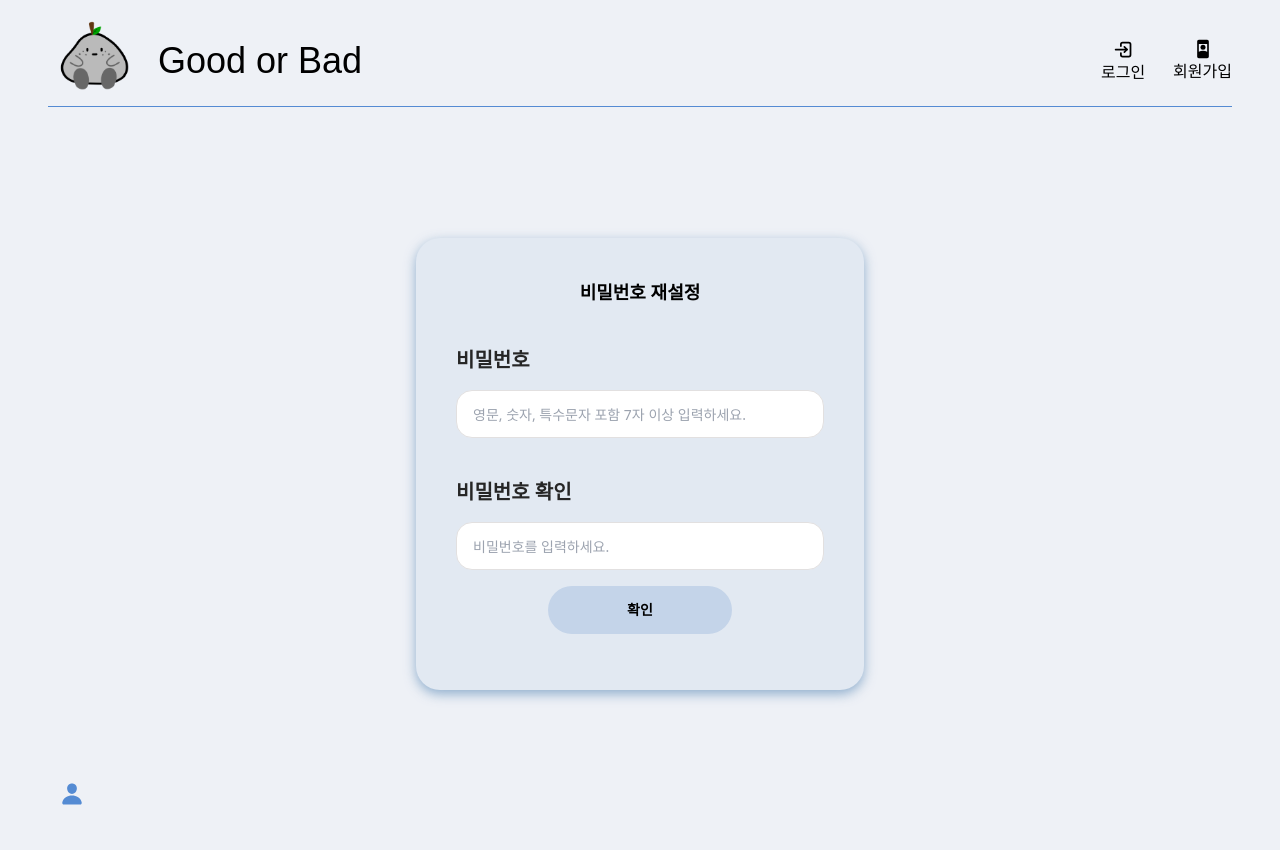
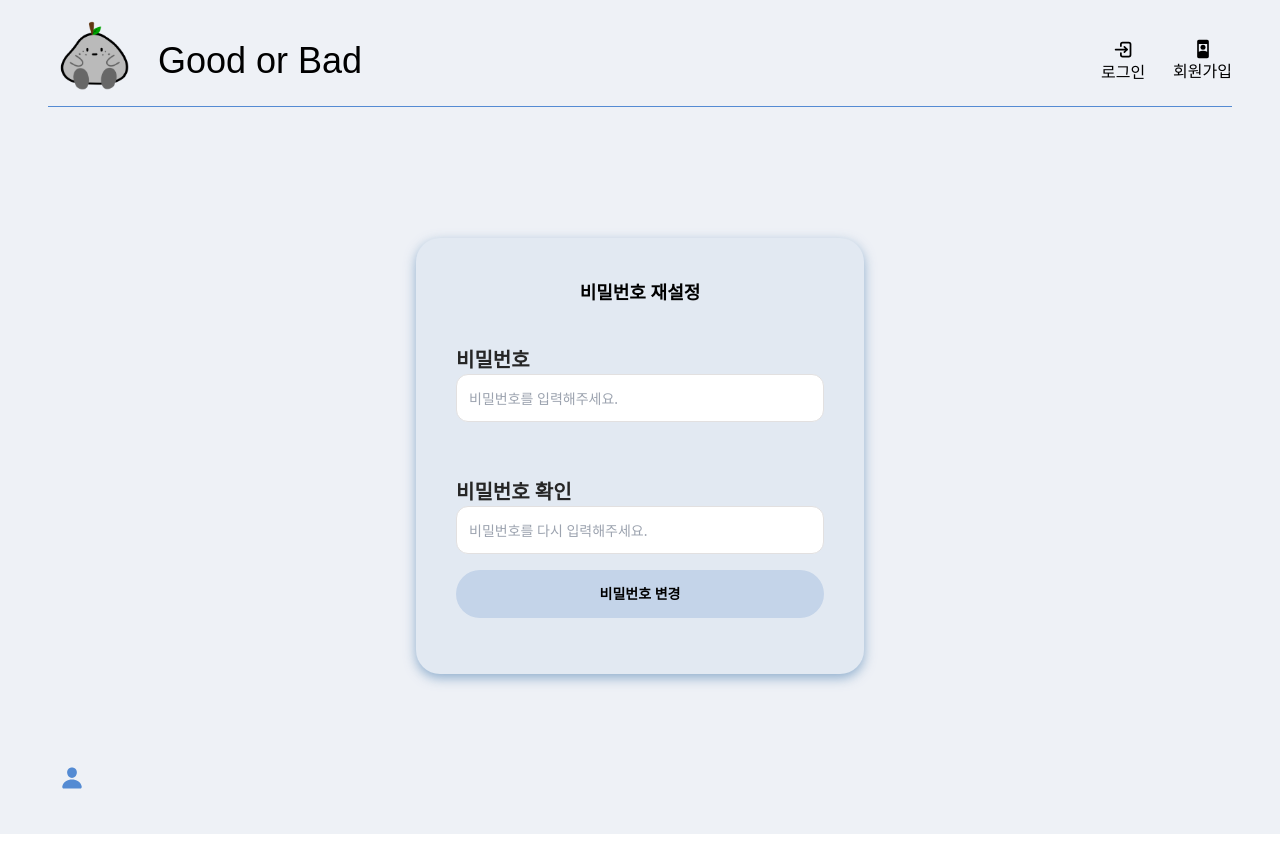
Before and after one commit to SKU-LikeLion12/hackathon_team5_front, a React (Create React App) app: page /passwordFind in a window 1280 px wide. Built offline with nearby package versions, Linux system fonts and the light colour scheme; a web font is replaced by a local one.

Commit message:
완성성

```diff
--- a/src/pages/PasswordEmail.jsx
+++ b/src/pages/PasswordEmail.jsx
@@ -1,13 +1,11 @@
 import React, { useState } from 'react';
 import axios from 'axios';
-import { useNavigate } from 'react-router-dom';
 
 export default function PasswordEmail() {
     const [email, setEmail] = useState('');
     const [emailValid, setEmailValid] = useState(true);
     const [userId, setUserId] = useState('');
     const [message, setMessage] = useState('');
-    const navigate = useNavigate();
 
     const handleUserId = (e) => {
         setUserId(e.target.value);
@@ -32,12 +30,7 @@ export default function PasswordEmail() {
             });
 
             if (response.status === 200) {
-                const token = response.data;
-                localStorage.setItem('token', token);
-                setMessage('비밀번호 재설정 링크가 이메일로 전송되었습니다.');
-                setTimeout(() => {
-                    navigate(`/passwordFind?token=${token}`);
-                }, 2000); // 2초 후에 이동
+                setMessage(`비밀번호 재설정 이메일이 전송되었습니다.`);
             } else {
                 setMessage('알 수 없는 오류가 발생했습니다. 다시 시도해 주세요.');
             }
--- a/src/pages/PasswordFind.jsx
+++ b/src/pages/PasswordFind.jsx
@@ -1,7 +1,6 @@
 import React, { useState, useEffect } from 'react';
 import axios from 'axios';
 import { useNavigate } from 'react-router-dom';
-import { useLocation } from 'react-router-dom';
 
 export default function PasswordFind() {
     const [message, setMessage] = useState('');
@@ -10,17 +9,8 @@ export default function PasswordFind() {
     const [pwConfirm, setPwConfirm] = useState('');
     const [pwMatch, setPwMatch] = useState(true);
     const navigate = useNavigate();
-    const location = useLocation();
-    const [token, setToken] = useState('');
-
-    useEffect(() => {
-        const queryParams = new URLSearchParams(location.search);
-        const tokenFromUrl = queryParams.get('token');
-        if (tokenFromUrl) {
-            setToken(tokenFromUrl);
-            localStorage.setItem('token', tokenFromUrl); // 토큰을 로컬 저장소에 저장
-        }
-    }, [location]);
+    const token = window.location.href.split('=').pop();
+    // console.log(token);
 
     const handlePw = (e) => {
         setNewPassword(e.target.value);
@@ -45,26 +35,19 @@ export default function PasswordFind() {
             return;
         }
 
-        const token = localStorage.getItem('token'); // 저장된 토큰 가져오기
-
         try {
-            console.log('Submitting data:', { token, newPassword }); // 디버깅 정보를 콘솔에 출력
             const response = await axios.put('https://team5back.sku-sku.com/api/reset-password', {
                 token,
                 newPassword
             });
 
-            console.log('Response:', response.data); // 서버 응답 데이터 출력
-
             if (response.status === 200) {
                 setMessage('비밀번호가 성공적으로 변경되었습니다.');
                 navigate('/login'); // 비밀번호 변경 후 로그인 페이지로 이동
             } else {
-                console.log('Unexpected response:', response); // 예상치 못한 응답 출력
+                setMessage('비밀번호 변경 요청 중 오류가 발생했습니다.');
             }
         } catch (error) {
-            console.error('Error response:', error.response); // 디버깅 정보를 콘솔에 출력
-            console.error('Error response data:', error.response ? error.response.data : error.message); // 응답 데이터 출력
             if (error.response && error.response.status === 401) {
                 setMessage('토큰이 만료되었습니다. 다시 시도해 주세요.');
             } else {
@@ -83,38 +66,33 @@ export default function PasswordFind() {
 
                     <div className='text-xl font-bold text-[#262626] mt-10'>비밀번호</div>
                     <input
+                        type="password"
                         value={newPassword}
                         onChange={handlePw}
                         onKeyDown={handleKeyPress}
-                        type='password'
-                        placeholder='영문, 숫자, 특수문자 포함 7자 이상 입력하세요.'
-                        className='w-full mt-4 rounded-2xl p-4 border-[1px] border-[#e2e0e0] h-12 text-sm'
+                        placeholder="비밀번호를 입력해주세요."
+                        className="w-full rounded-xl mb-4 p-3 border-[1px] border-[#e2e0e0] h-12 text-sm"
                     />
-                    {!pwValid && newPassword.length > 0 && (
-                        <div className='mt-2 text-xs text-red-500'>
-                            영문, 숫자, 특수문자 포함 7자 이상 입력해주세요.
-                        </div>
-                    )}
+
                     <div className='text-xl font-bold text-[#262626] mt-10'>비밀번호 확인</div>
                     <input
+                        type="password"
                         value={pwConfirm}
                         onChange={handlePwConfirm}
                         onKeyDown={handleKeyPress}
-                        type='password'
-                        placeholder='비밀번호를 입력하세요.'
-                        className='w-full mt-4 rounded-2xl p-4 border-[1px] border-[#e2e0e0] h-12 text-sm'
+                        placeholder="비밀번호를 다시 입력해주세요."
+                        className="w-full rounded-xl mb-4 p-3 border-[1px] border-[#e2e0e0] h-12 text-sm"
                     />
-                    {!pwMatch && pwConfirm.length > 0 && (
-                        <div className='mt-2 text-xs text-red-500'>
+                    {!pwMatch && (
+                        <div className='mb-4 text-xs text-red-500'>
                             비밀번호가 일치하지 않습니다.
                         </div>
                     )}
-
                     <button
-                        className="w-[50%] mx-[25%] rounded-3xl m-4 p-3 h-12 text-sm bg-[#C4D4E9] font-bold"
                         onClick={handleSubmit}
-                        disabled={!pwValid || !pwMatch}
-                    >확인</button>
+                        className="w-full rounded-3xl mb-4 p-3 h-12 text-sm bg-[#C4D4E9] font-bold">
+                        비밀번호 변경
+                    </button>
                     {message && (
                         <div className="mt-4 text-center text-red-500">
                             {message}
--- a/src/pages/SignUp.jsx
+++ b/src/pages/SignUp.jsx
@@ -59,7 +59,7 @@ export default function SignUp() {
             };
 
             try {
-                const response = await axios.post('https://team5back.sku-sku.com/add', payload, {
+                const response = await axios.post('https://team5back.sku-sku.com/api/add', payload, {
                     headers: {
                         'Content-Type': 'application/json',
                     },
```
